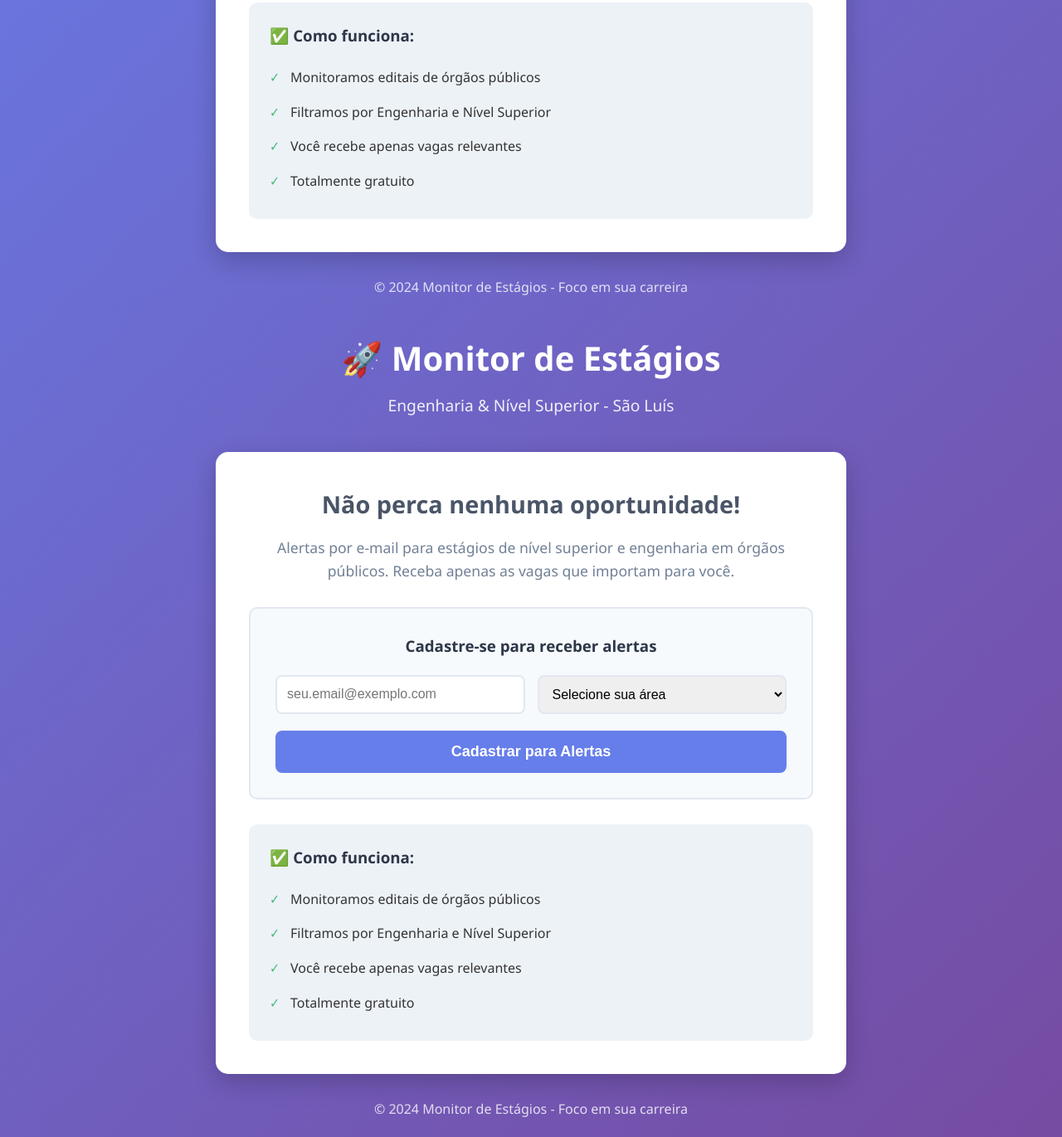
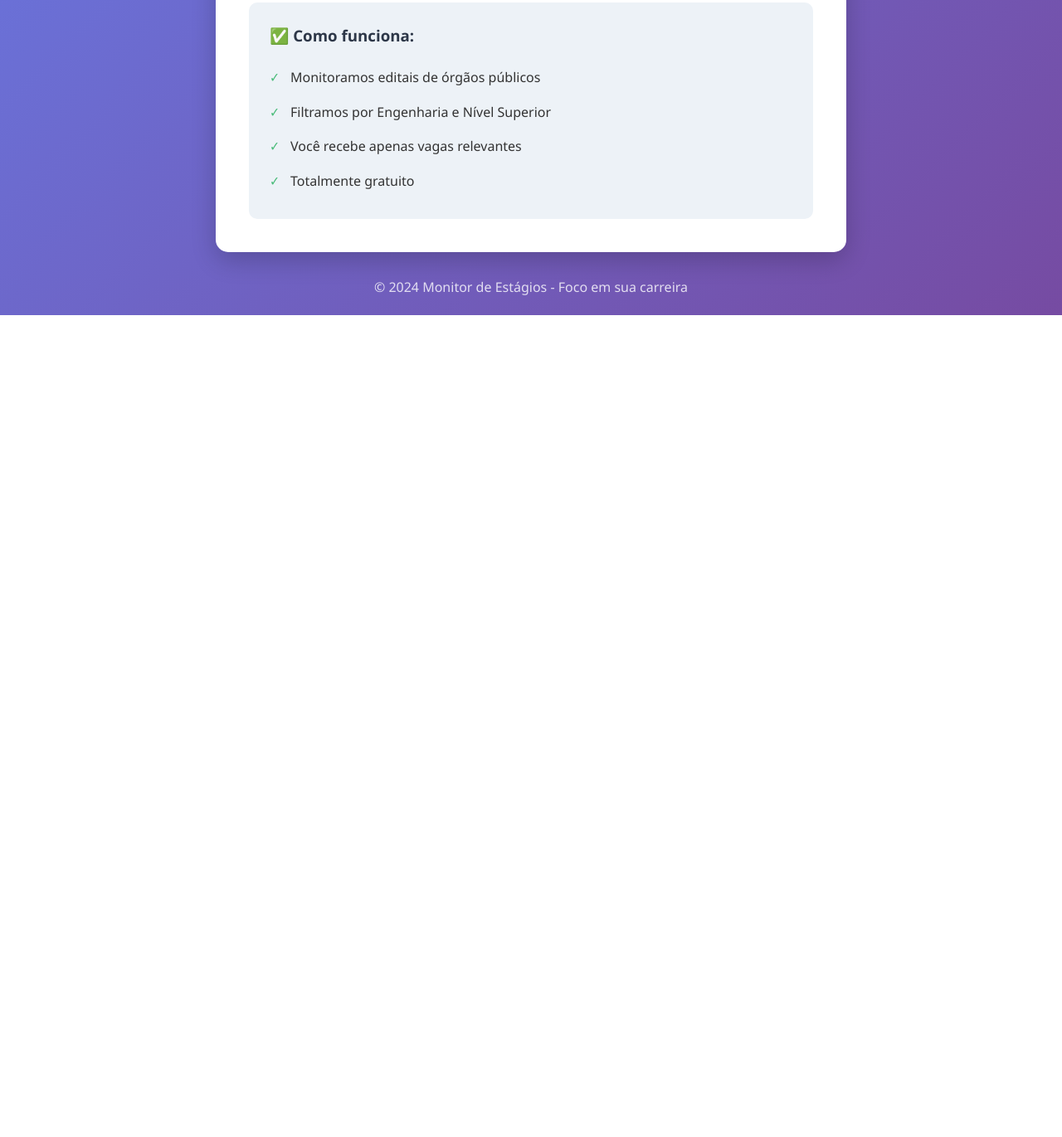
Before and after one commit to JCarla99/monitorar_estagios_eng_saoluis, a plain HTML site: page index.html in a window 1280 px wide. Shown: the part 611-1982 px from the top of the page at 83% size. After the commit the page ends 991 px from the top, so only its background shows below. Drawn offline with Linux system fonts and the light colour scheme.

Commit message:
Update index.html

```diff
--- a/index.html
+++ b/index.html
@@ -51,56 +51,6 @@
     <script src="script.js"></script>
 </body>
 </html>
-<!DOCTYPE html>
-<html lang="pt-br">
-<head>
-    <meta charset="UTF-8">
-    <meta name="viewport" content="width=device-width, initial-scale=1.0">
-    <title>Monitor de Estágios - Engenharia São Luís</title>
-    <link rel="stylesheet" href="style.css">
-</head>
-<body>
-    <div class="container">
-        <header>
-            <h1>🚀 Monitor de Estágios</h1>
-            <p class="subtitle">Engenharia & Nível Superior - São Luís</p>
-        </header>
 
-        <main>
-            <div class="hero">
-                <h2>Não perca nenhuma oportunidade!</h2>
-                <p>Alertas por e-mail para estágios de nível superior e engenharia em órgãos públicos. Receba apenas as vagas que importam para você.</p>
-            </div>
-
-            <form id="cadastroForm" class="form-cadastro">
-                <h3>Cadastre-se para receber alertas</h3>
-                <div class="form-group">
-                    <input type="email" id="email" placeholder="seu.email@exemplo.com" required>
-                    <select id="area">
-                        <option value="">Selecione sua área</option>
-                        <option value="engenharia">Engenharia</option>
-                        <option value="superior">Outro Nível Superior</option>
-                    </select>
-                </div>
-                <button type="submit" class="btn-primary">Cadastrar para Alertas</button>
-            </form>
-
-            <div class="benefits">
-                <h3>✅ Como funciona:</h3>
-                <ul>
-                    <li>Monitoramos editais de órgãos públicos</li>
-                    <li>Filtramos por Engenharia e Nível Superior</li>
-                    <li>Você recebe apenas vagas relevantes</li>
-                    <li>Totalmente gratuito</li>
-                </ul>
-            </div>
-        </main>
-
-        <footer>
-            <p>© 2024 Monitor de Estágios - Foco em sua carreira</p>
-        </footer>
-    </div>
-
-    <script src="script.js"></script>
 </body>
 </html>
```
